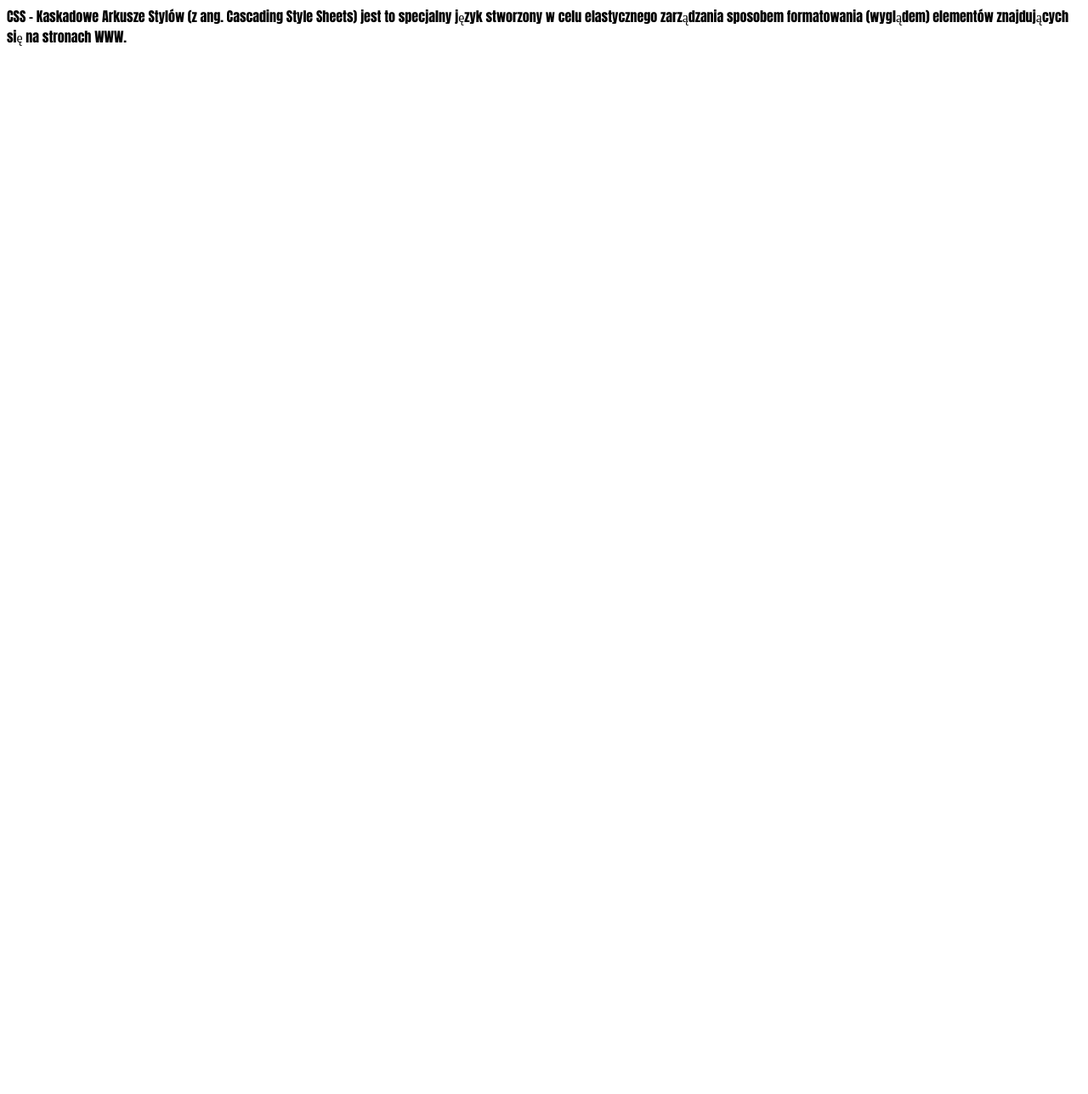
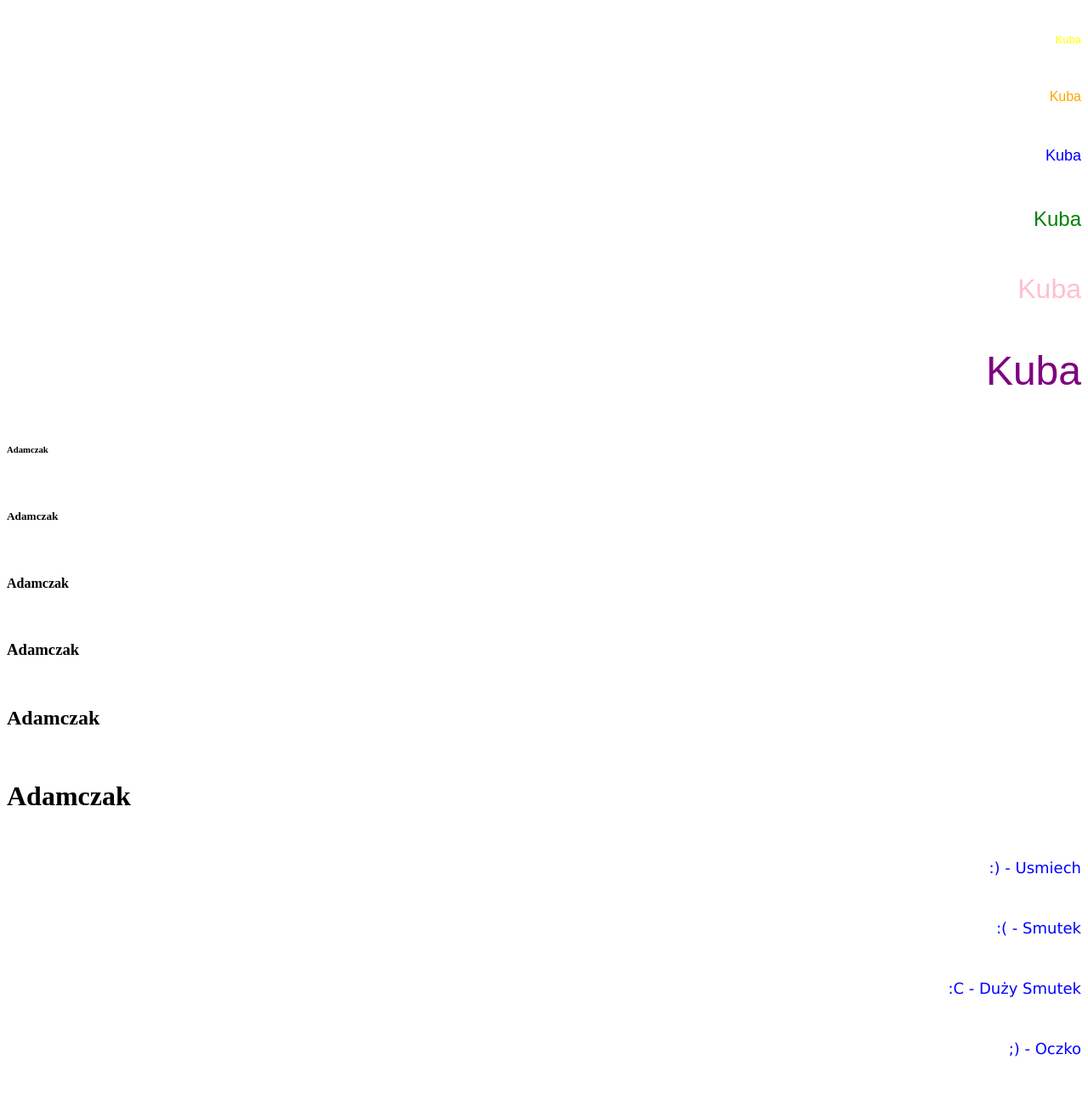
Before and after one commit to kubaadamczak12/CSS, a plain HTML site: page zadanie2_adamczak.html in a window 1280 px wide. Shown: the part 73-1361 px from the top of the page at 85% size. Before the commit the page ends 800 px from the top, so only its background shows below. Drawn offline with Linux system fonts and the light colour scheme.

Commit message:
Update zadanie2_adamczak.html

```diff
--- a/zadanie2_adamczak.html
+++ b/zadanie2_adamczak.html
@@ -3,11 +3,34 @@
 	<html>
 		<head>
 			<meta charset="utf-8">
+			<title> Kuba </title>
 		</head>
 		<body>
-            <h1> Definicja CSS </h1>
-            <p><font size="3" face="Impact"> CSS - Kaskadowe Arkusze Stylów (z ang. Cascading Style Sheets) jest to specjalny język
-                stworzony w celu elastycznego zarządzania sposobem formatowania (wyglądem) elementów
-                znajdujących się na stronach WWW.</font></p>
+		Jakub Kowalski
+		<p align="right"> <font color="black" size="1" face="Arial"> Kuba </font> </p> <br>
+		<p align="right"> <font color="yellow" size="2" face="Arial"> Kuba </font> </p> <br>
+		<p align="right"> <font color="orange" size="3" face="Arial"> Kuba </font> </p> <br>
+		<p align="right"> <font color="blue" size="4" face="Arial"> Kuba </font> </p> <br>
+		<p align="right"> <font color="green" size="5" face="Arial"> Kuba </font> </p> <br>
+		<p align="right"> <font color="pink" size="6" face="Arial"> Kuba </font> </p> <br>
+		<p align="right"> <font color="purple" size="7" face="Arial"> Kuba </font> </p> <br>
+		<h6> Adamczak </h6><br>
+		<h5> Adamczak </h5><br>
+		<h4> Adamczak </h4><br>
+		<h3> Adamczak </h3><br>
+		<h2> Adamczak </h2><br>
+		<h1> Adamczak </h1><br>
+		<p align="right"> <font color="blue" size="4" face="Verdana"> :) - Usmiech </font> </p> <br>
+		<p align="right"> <font color="blue" size="4" face="Verdana"> :( - Smutek </font> </p> <br>
+		<p align="right"> <font color="blue" size="4" face="Verdana"> :C - Duży Smutek </font> </p> <br>
+		<p align="right"> <font color="blue" size="4" face="Verdana"> ;) - Oczko </font> </p> <br>
+		<p align="right"> <font color="blue" size="4" face="Verdana"> <3 - Serce </font> </p> <br>
+		<p align="right"> <font color="blue" size="4" face="Verdana"> :D - Smiech </font> </p> <br>
+		<p align="right"> <font color="red" size="5" face="Times New Roman"> <u> 80-188 Gdańsk Kokosowa 31/2 </u> </p> <br>
+		<p align="left"> <font color="blue" size="3" face="Arial"> <strike> Ulubiony aktor: Piotr Adamczyk </strike> </font> </p> <br>
+		<p align="left"> <font color="purple" size="3" face="Verdana"> Ulubiony zespół muzyczny: U2 </font> </p> <br>
+		<center> <font color="green" size="4" face="Times New Roman"> <b> <i> Data urodzenia: 12 stycznia 2005 rok </i> </b> </font> </center> </p> <br>
+		<p align="left"> <font color="black" size="4" face="Arial">H<sub>2</sub>SO<sub>4</sub></font> </p> <br>
+		<p align="left"> <font color="black" size="4" face="Arial">x<sup>*</sup>x=x<sup>2</sup></font> </p> <br>
 		</body>
 </html>
```
Lines whose indentation alone changed are shown as unchanged.
